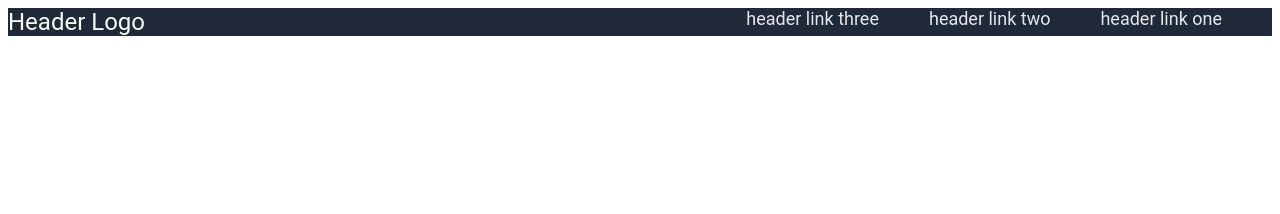
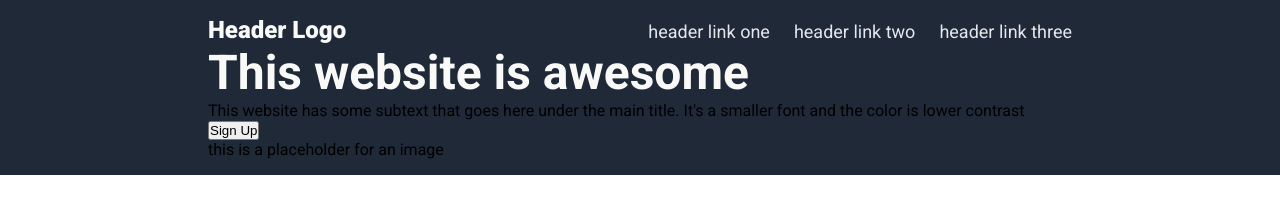
Before and after one commit to McFumbles/Landing-Page, a plain HTML site: page index.html in a window 1280 px wide. Drawn offline with Linux system fonts and the light colour scheme.

Commit message:
updated header logo and right nav links

```diff
--- a/index.html
+++ b/index.html
@@ -9,11 +9,32 @@
   </head>
 
   <body>
-    <div class="topnav">
-      <a class="active" href="logo">Header Logo</a>
-      <a class="right-link" href="h1">header link one</a>
-      <a class="right-link" href="h2">header link two</a>
-      <a class="right-link" href="h3">header link three</a>
+    <header>
+    <div class="nav">
+      <div class="left">
+        <p id="logo">Header Logo</p>
+      </div>
+      <div class="right">
+        <ul>
+          <li><a href="#">header link one</a></li>
+          <li><a href="#">header link two</a></li>
+          <li><a href="#">header link three</a></li>
+        </ul>
+      </div>
     </div>
+
+    <div class="welcome">
+      <div class="left">
+        <h1 class="hero">This website is awesome</h1>
+        <p class="subtext1">This website has some subtext that goes here under the main title. It's a smaller font and the color is lower contrast</p>
+        <button class="subtext1">Sign Up</button>
+      </div>
+      <div class="right">
+        <div class="image">
+          <p class="subtext1">this is a placeholder for an image</p>
+        </div>
+      </div>
+    </div>
+    </header>
   </body>
 </html>
--- a/styles/main.css
+++ b/styles/main.css
@@ -1,18 +1,50 @@
-.topnav {
-  background-color: #1F2937;
-  font-family: roboto;
+@import url('https://fonts.googleapis.com/css2?family=Roboto:wght@300;400;500;700;900&display=swap');
+
+* {
+  margin: 0;
+  padding: 0;
 }
 
-.active {
+body {
+  font-family: 'Roboto';
+}
+
+header {
+  background-color: #1f2937;
+  padding: 1em 13em;
+}
+
+.nav {
+  display: flex;
+  justify-content: space-between;
+  align-items: baseline;
+}
+
+.nav ul {
+  display: flex;
+  list-style-type: none;
+  gap: 1.5em;
+}
+
+#logo {
   font-size: 24px;
+  font-weight: 900;
   color: #F9FAF8;
 }
 
-.right-link {
-  float: right;
-  padding-right: 50px;
+.secondary, a:link {
+  color: #E5E7EB;
   font-size: 18px;
-  color: #E5E7EB;
+}
+
+.welcome {
+  background-color: #1F2937;
+}
+
+.hero {
+  font-size: 48px;
+  font-weight: extra-bold;
+  color: #F9FAF8;
 }
 
 a {
```
